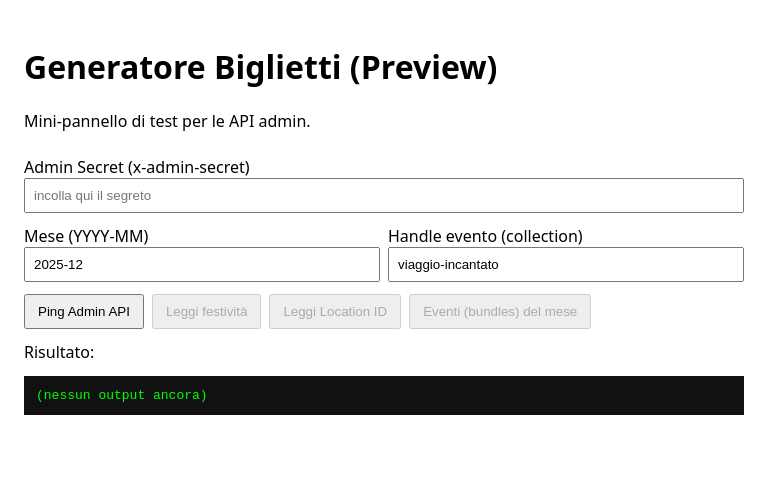
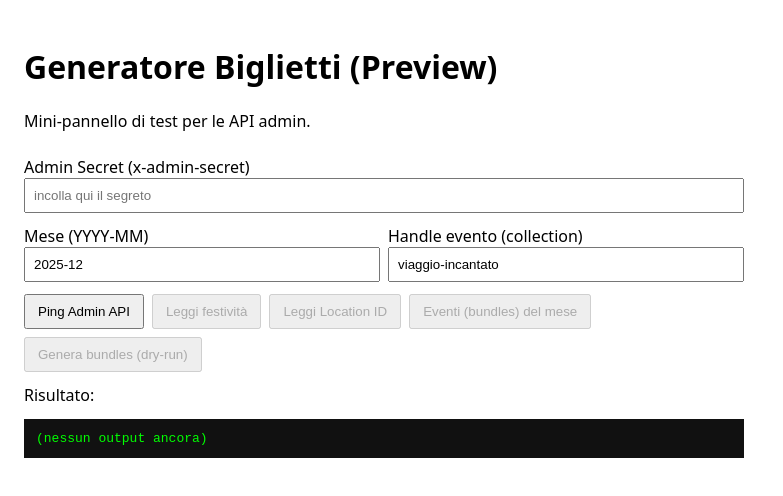
Before and after one commit to edysma/xmas-events-app, a Next.js app: page /admin/generator in a window 1280 px wide. Shown: the top 496 px of the page, without its empty margins (0-783 px from the left). Built offline with nearby package versions, Linux system fonts and the light colour scheme.

Commit message:
Update page.tsx

```diff
--- a/app/admin/generator/page.tsx
+++ b/app/admin/generator/page.tsx
@@ -50,6 +50,15 @@ export default function Page() {
     }).toString();
     await run(`/api/admin/events-feed-bundles?${qs}`); // richiede secret
   }
+// sotto le altre funzioni (es. handleEventsBundles)
+async function handleGenerateBundlesDryRun() {
+  const qs = new URLSearchParams({
+    month: month.trim(),
+    collection: handle.trim(),
+    dryRun: '1',
+  }).toString();
+  await run(`/api/admin/generate-bundles?${qs}`); // richiede secret
+}
 
   return (
     <main style={{ padding: 24, fontFamily: 'system-ui, -apple-system, Segoe UI, Roboto, Helvetica, Arial' }}>
@@ -109,6 +118,15 @@ export default function Page() {
           <button onClick={handleEventsBundles} disabled={loading || !secret} style={{ padding: '8px 12px' }}>
             {loading ? 'Eseguo…' : 'Eventi (bundles) del mese'}
           </button>
+
+          <button
+  onClick={handleGenerateBundlesDryRun}
+  disabled={loading || !secret}
+  style={{ padding: '8px 12px' }}
+>
+  {loading ? 'Eseguo…' : 'Genera bundles (dry‑run)'}
+</button>
+
         </div>
 
         <div>
```
